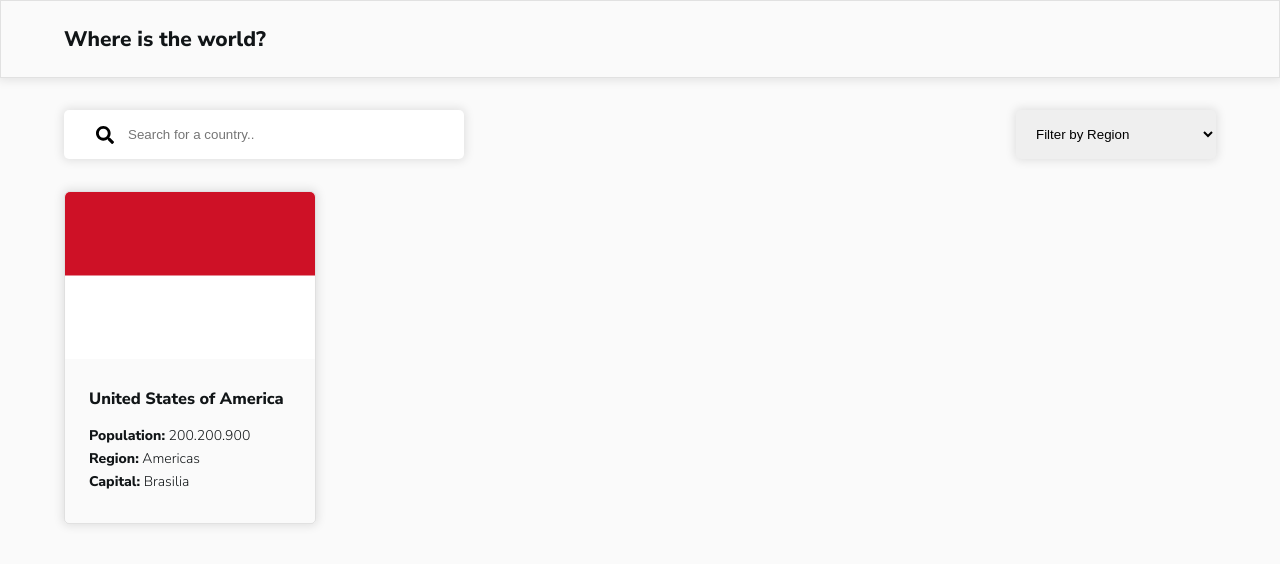
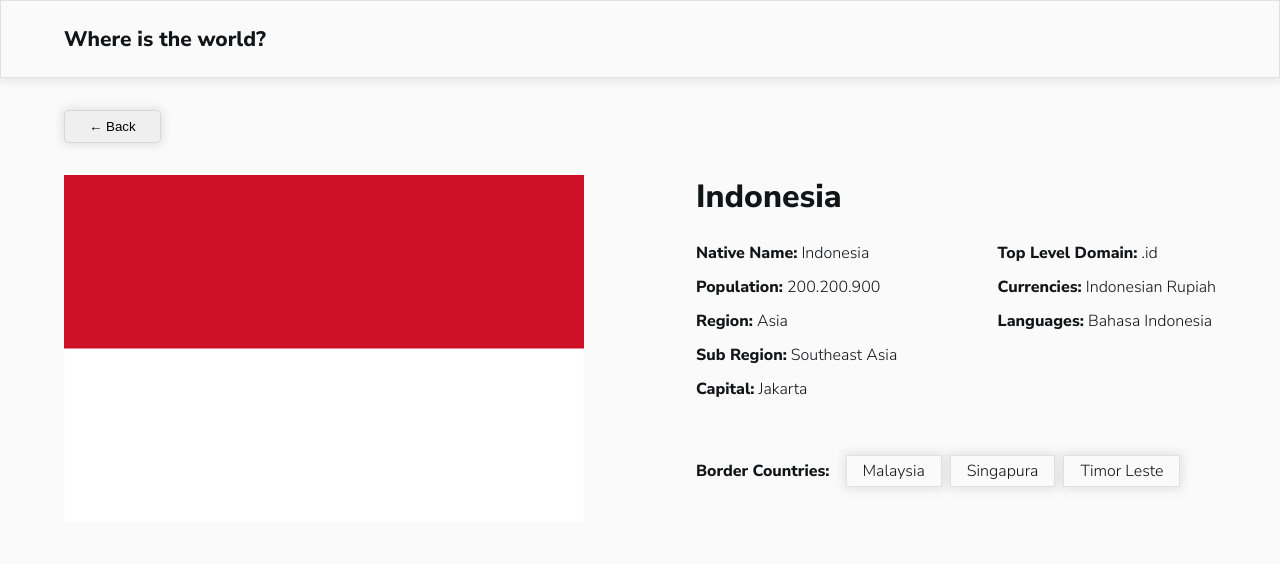
Before and after one commit to a-khoirunnufus/vue-rest-country, a Vue app: page /details in a window 1280 px wide. Shown: the top 564 px of the page. Built offline with nearby package versions, Linux system fonts and the light colour scheme.

Commit message:
country details ui

```diff
--- a/package.json
+++ b/package.json
@@ -9,7 +9,8 @@
   },
   "dependencies": {
     "core-js": "^3.6.5",
-    "vue": "^3.0.0"
+    "vue": "^3.0.0",
+    "vue-router": "^4.0.4"
   },
   "devDependencies": {
     "@vue/cli-plugin-babel": "~4.5.0",
--- a/src/App.vue
+++ b/src/App.vue
@@ -1,17 +1,15 @@
 <template>
   <Navbar />
-  <Content />
+  <router-view />
 </template>
 
 <script>
 import Navbar from './components/Navbar.vue'
-import Content from './components/Content.vue'
 
 export default {
   name: 'App',
   components: {
-    Navbar,
-    Content
+    Navbar
   }
 }
 </script>
@@ -48,4 +46,7 @@ $very-dark-blue: hsl(200, 15%, 8%);
     border-radius: 5px;
   }
 }
+.btn {
+  padding: .5rem 1.5rem;
+}
 </style>
--- /dev/null
+++ b/src/components/Details.vue
@@ -0,0 +1,82 @@
+<template>
+  <div class="container detail-wrapper">
+    <button class="btn card round">← Back</button>
+    <div class="detail-content">
+      <img class="flag-img" src="../assets/logo.svg" alt="flag">
+      <div class="detail-text">
+        <h1>Indonesia</h1>
+        <div class="wrapper">
+          <div>
+            <p><strong>Native Name:</strong> Indonesia</p>
+            <p><strong>Population:</strong> 200.200.900</p>
+            <p><strong>Region:</strong> Asia</p>
+            <p><strong>Sub Region:</strong> Southeast Asia</p>
+            <p><strong>Capital:</strong> Jakarta</p>
+          </div>
+          <div>
+            <p><strong>Top Level Domain:</strong> .id</p>
+            <p><strong>Currencies:</strong> Indonesian Rupiah</p>
+            <p><strong>Languages:</strong> Bahasa Indonesia</p>
+          </div>
+        </div>
+        <div class="border">
+          <p><strong>Border Countries:</strong></p>
+          <span class="tag card">Malaysia</span>
+          <span class="tag card">Singapura</span>
+          <span class="tag card">Timor Leste</span>
+        </div>
+      </div>
+    </div>
+  </div>
+</template>
+
+<script>
+export default {
+  name: 'Details'
+}
+</script>
+
+<style lang="scss" scoped>
+.detail-wrapper {
+  font-size: 16px;
+}
+button {
+  margin: 2rem 0;
+}
+.detail-content {
+  display: grid;
+  grid-template-columns: 1fr 1fr;
+  grid-gap: 7em;
+  .flag-img {
+    width: 100%;
+  }
+  .detail-text {
+    display: flex;
+    flex-direction: column;
+    h1 {
+      margin-bottom: 1.5rem;
+    }
+    & > .wrapper {
+      display: flex;
+      flex-direction: row;
+      justify-content: space-between;
+      margin-bottom: 3rem;
+      p {
+        margin-bottom: .75rem;
+      }
+    }
+    .border {
+      & > * {
+        display: inline;
+      }
+      p {
+        margin-right: .75rem;
+      }
+      .tag {
+        padding: .25rem 1rem;
+        margin: 0 .25rem;
+      }
+    }
+  }
+}
+</style>
--- a/src/components/Content.vue
+++ b/src/components/Main.vue
@@ -12,22 +12,26 @@
       </select>
     </form>
     <div class="card-wrapper">
-      <div class="card round card-country">
-        <img class="img-flag" src="../assets/logo.svg" alt="flag">
-        <div class="wrapper">
-          <h3 class="country-name">United States of America</h3>
-          <p><strong>Population:</strong> 200.200.900</p>
-          <p><strong>Region:</strong> Americas</p>
-          <p><strong>Capital:</strong> Brasilia</p>
-        </div>
-      </div>
+      <CountryCard />
+      <CountryCard />
+      <CountryCard />
+      <CountryCard />
+      <CountryCard />
+      <CountryCard />
+      <CountryCard />
+      <CountryCard />
     </div>
   </div>
 </template>
 
 <script>
+import CountryCard from './molecules/CountryCard.vue'
+
 export default {
-  name: 'Content'
+  name: 'Main',
+  components: {
+    CountryCard
+  }
 }
 </script>
 
@@ -57,23 +61,10 @@ select {
 #filter-placeholder{
   display: none;
 }
-.card-country {
-  display: inline-flex;
-  flex-direction: column;
-  min-height: 166*2px;
-  .img-flag {
-    width: 250px;
-    border-radius: 5px 5px 0 0;
-  }
-  .wrapper {
-    padding: 1.75rem 1.5rem;
-    .country-name {
-      margin-bottom: 1rem;
-    }
-    p {
-      margin-bottom: .25rem;
-    }
-  }
+.card-wrapper {
+  display: grid;
+  grid-template-columns: repeat(4, 1fr);
+  grid-gap: 4rem;
+  margin-bottom: 2rem;
 }
-
 </style>
--- /dev/null
+++ b/src/components/molecules/CountryCard.vue
@@ -0,0 +1,39 @@
+<template>
+  <div class="card round card-country">
+    <img class="img-flag" src="../../assets/logo.svg" alt="flag">
+    <div class="wrapper">
+      <h3 class="country-name">United States of America</h3>
+      <p><strong>Population:</strong> 200.200.900</p>
+      <p><strong>Region:</strong> Americas</p>
+      <p><strong>Capital:</strong> Brasilia</p>
+    </div>
+  </div>
+</template>
+
+<script>
+export default {
+  name: 'CountryCard'
+}
+</script>
+
+<style lang="scss" scoped>
+.card-country {
+  display: inline-flex;
+  flex-direction: column;
+  height: 166*2px;
+  .img-flag {
+    border: none;
+    width: 100%;
+    border-radius: 5px 5px 0 0;
+  }
+  .wrapper {
+    padding: 1.75rem 1.5rem;
+    .country-name {
+      margin-bottom: 1rem;
+    }
+    p {
+      margin-bottom: .25rem;
+    }
+  }
+}
+</style>
--- a/src/main.js
+++ b/src/main.js
@@ -1,4 +1,5 @@
 import { createApp } from 'vue'
 import App from './App.vue'
+import router from './router.js'
 
-createApp(App).mount('#app')
+createApp(App).use(router).mount('#app')
--- /dev/null
+++ b/src/router.js
@@ -0,0 +1,23 @@
+import { createRouter, createWebHistory } from 'vue-router'
+import Main from './components/Main.vue'
+import Details from './components/Details.vue'
+
+const routes = [
+  {
+    path: '/',
+    name: 'main',
+    component: Main
+  },
+  {
+    path: '/details',
+    name: 'details',
+    component: Details
+  }
+]
+
+const router = createRouter({
+  history: createWebHistory(),
+  routes
+})
+
+export default router
```
Also changed, not shown: 1 other file (tests, documents, lock files or other folders).
